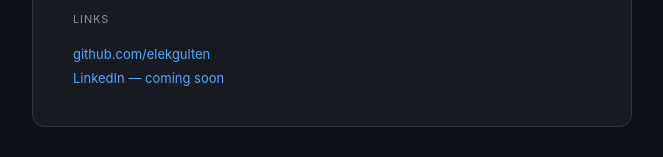
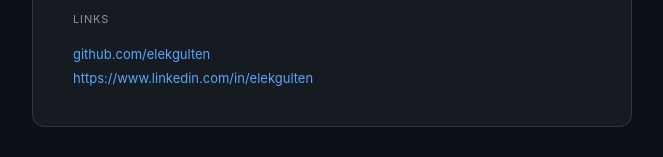
Before and after one commit to elekgulten/elekgulten.github.io, a plain HTML site: page index.html in a window 1280 px wide. Shown: the part 640-797 px from the top of the page, without its empty margins (308-971 px from the left). Drawn offline with Linux system fonts and the light colour scheme.

Commit message:
Update index.html

```diff
--- a/index.html
+++ b/index.html
@@ -137,7 +137,7 @@
     <div class="links">
       <p class="section-title">Links</p>
       <a href="https://github.com/elekgulten">github.com/elekgulten</a>
-      <a href="#">LinkedIn — coming soon</a>
+      <a href="#">https://www.linkedin.com/in/elekgulten</a>
     </div>
   </div>
 </body>
```
